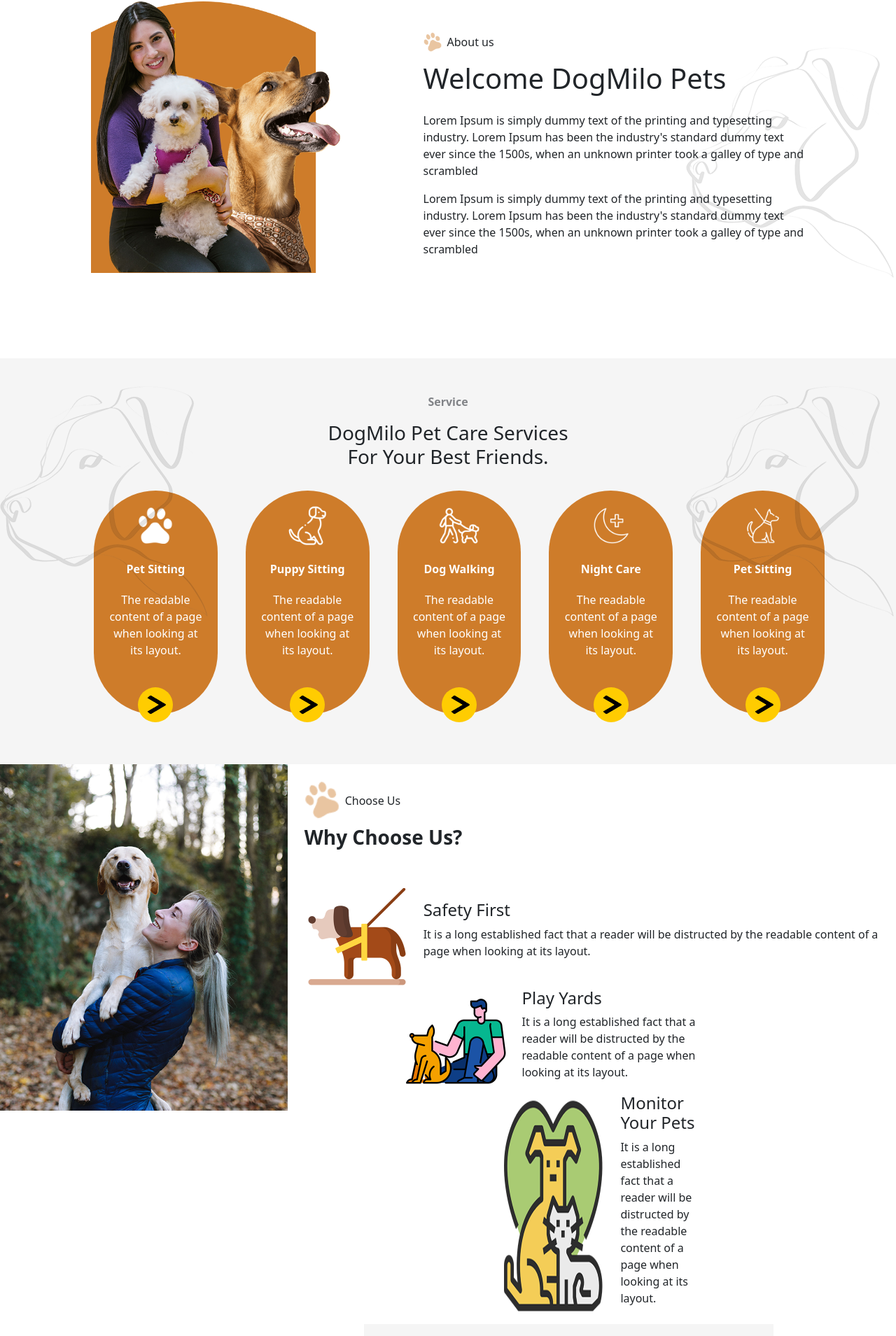
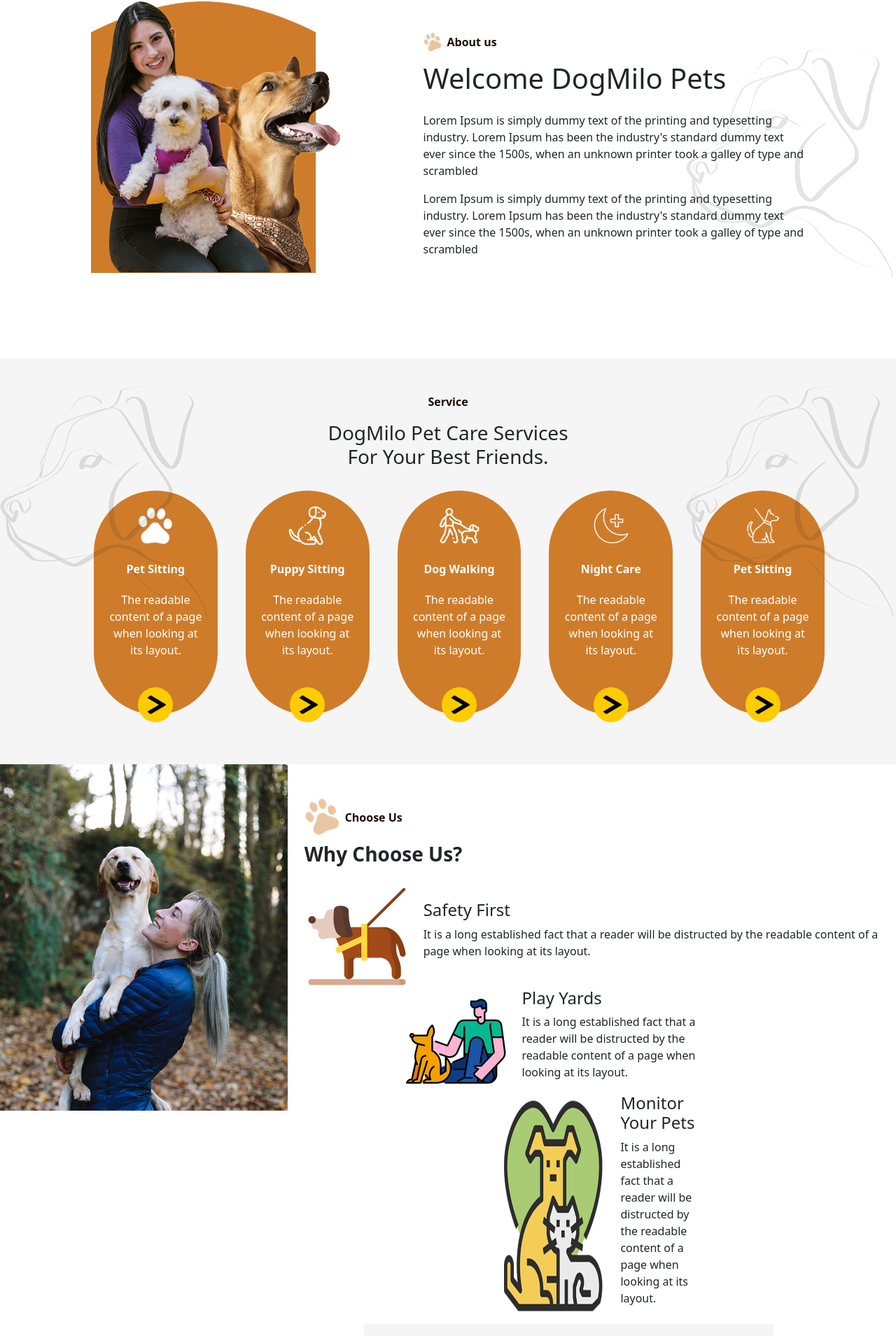
Before and after one commit to KatiaLosignore/proj-html-vuejs, a Vue app: page / in a window 1280 px wide. Shown: the part 828-2737 px from the top of the page at 70% size. Built offline with nearby package versions, Linux system fonts and the light colour scheme.

Commit message:
added fix

```diff
--- a/src/components/MainSections/MainAbout.vue
+++ b/src/components/MainSections/MainAbout.vue
@@ -21,7 +21,7 @@
                     <div class="col-6">
                         <div class="d-flex align-items-center mt-4">
                             <img src="../../assets/img/dog-icon.png" id="dog" alt="dog-icon">
-                            <p class="ms-2 mt-3">{{ paragraph }}</p>
+                            <p class="ms-2 mt-3 color-text">{{ paragraph }}</p>
                         </div>
                         <h1 class="mb-4">{{ title }}</h1>
                         <p>{{ text }}</p>
@@ -48,6 +48,11 @@
     margin: 0;
 }
 
+.color-text {
+    color: $black;
+    font-weight: 600;
+}
+
 
 #dog {
     width: 26px;
--- a/src/components/MainSections/MainChoose.vue
+++ b/src/components/MainSections/MainChoose.vue
@@ -15,11 +15,11 @@
                     <img src="../../assets/img/why.png" class="img-fluid" alt="why">
                 </div>
                 <div class="col-8">
-                    <div class="d-flex justify-content-start align-items-start mt-4">
+                    <div class="d-flex justify-content-start align-items-start mt-5">
                         <img src="../../assets/img/dog-icon.png" id="dog" alt="dog-icon">
-                        <p class="ms-2 mt-3">Choose Us</p>
+                        <p class="ms-2 mt-3 color-text">Choose Us</p>
                     </div>
-                    <h3 class="mt-2 mb-5 fw-semibold">Why Choose Us?</h3>
+                    <h3 class="mt-2 mb-4 fw-semibold">Why Choose Us?</h3>
                     <div class="d-flex align-items-center col-12">
                         <img src="../../assets/img/w-3.png" class="img-right" alt="w-3">
                         <div>
@@ -64,6 +64,11 @@
     background-color: $white;
 }
 
+.color-text {
+    color: $black;
+    font-weight: 600;
+}
+
 #dog {
     width: 50px;
     color: $grey;
--- a/src/components/MainSections/MainNews.vue
+++ b/src/components/MainSections/MainNews.vue
@@ -23,7 +23,7 @@
                     <div class="col-3 card-one">
                         <div class="d-flex align-items-center">
                             <img src="../../assets/img/dog-icon.png" id="dog" alt="dog-icon">
-                            <p class="ms-2 mb-4">Rewiew & Rating</p>
+                            <p class="ms-2 mb-4 color-text">Rewiew & Rating</p>
                         </div>
                         <h5 class="mb-4">Over 8000 Customers With 5-Star Review</h5>
                         <p class="mb-5">It is a long established fact that a reader will be distructed by the readable content of a page when looking at its layout</p>
@@ -87,6 +87,10 @@
 span {
     color: $yellow;
 }
+.color-text {
+    color: $black;
+    font-weight: 600;
+}
 
 .arrow-left,
 .arrow-right {
--- a/src/components/MainSections/MainService.vue
+++ b/src/components/MainSections/MainService.vue
@@ -44,9 +44,10 @@
     position: relative;
 
     .service {
-        color: $grey;
-        font-weight: bold;
+        color: $black;
+        font-weight: 600;
     }
+
 
 }
 
```
